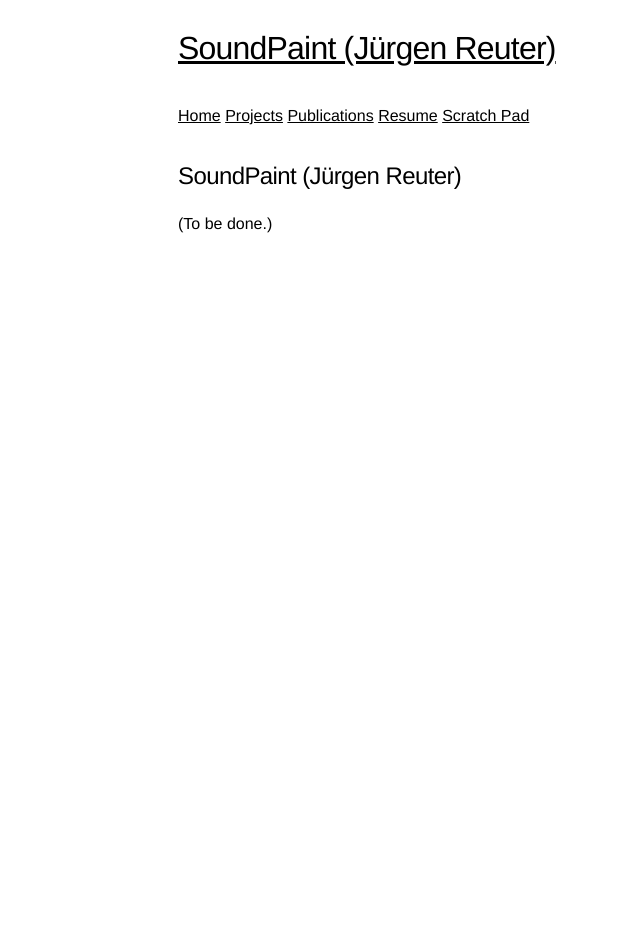
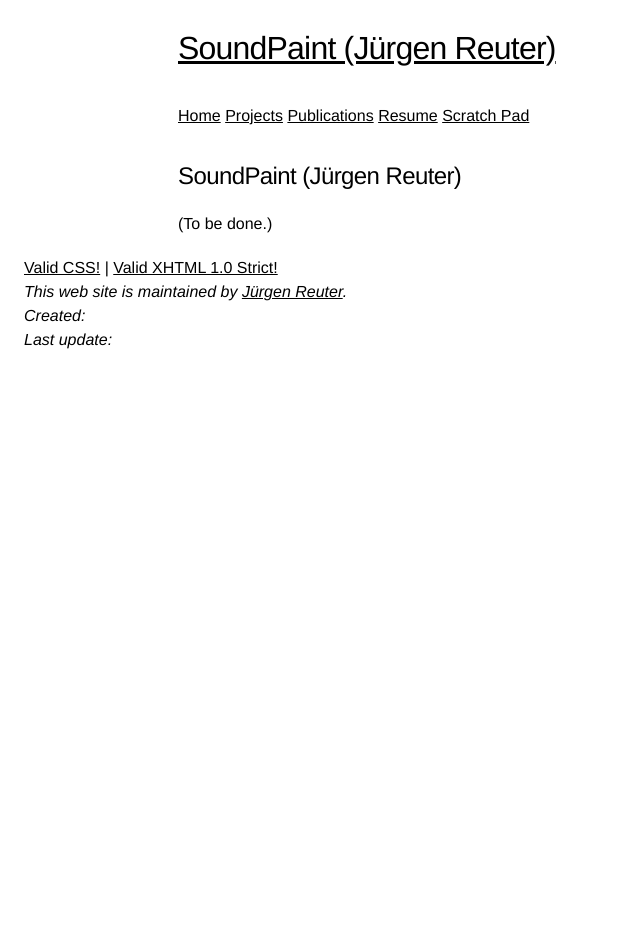
Before and after one commit to soundpaint/soundpaint.github.io, a Jekyll site: the page built from README.md, in a window 1280 px wide. Shown: the whole page, without its empty margins (0-640 px from the left). Built offline with Jekyll 4.4.1, drawn with Linux system fonts in a browser that asks for light colours; our own code applies the rules of GitHub Pages for plain Markdown files.

Commit message:
Add Footer
* Add footer area.
* Fix XML indenting of navigator.

```diff
--- /dev/null
+++ b/_includes/_footer.html
@@ -0,0 +1,11 @@
+
+        <p>
+          <a href="http://jigsaw.w3.org/css-validator/check/referer">Valid CSS!</a> |
+          <a href="http://validator.w3.org/check?uri=referer">Valid XHTML 1.0 Strict!</a>
+        </p>
+        <address>
+          This web site is maintained by
+          <a href="http://www.juergen-reuter.de/">Jürgen Reuter</a>.<br />
+          Created: {{ page.date.created }}<br />
+          Last update: {{ page.date.lastupdated }}<br />
+        </address>
--- a/_includes/_nav.html
+++ b/_includes/_nav.html
@@ -1,3 +1,4 @@
+
         <div class="nav">
           <a href="/">
             <h1>{{ page.title | default: site.title }}</h1>
--- a/_layouts/default.html
+++ b/_layouts/default.html
@@ -19,6 +19,11 @@
         {{ content }}
       </div>
     </div>
+    <div class="endmatter">
+      <div id="footer">
+        {% include _footer.html %}
+      </div>
+    </div>
   </body>
 </html>
 <!--
```
Lines whose indentation alone changed are shown as unchanged.
